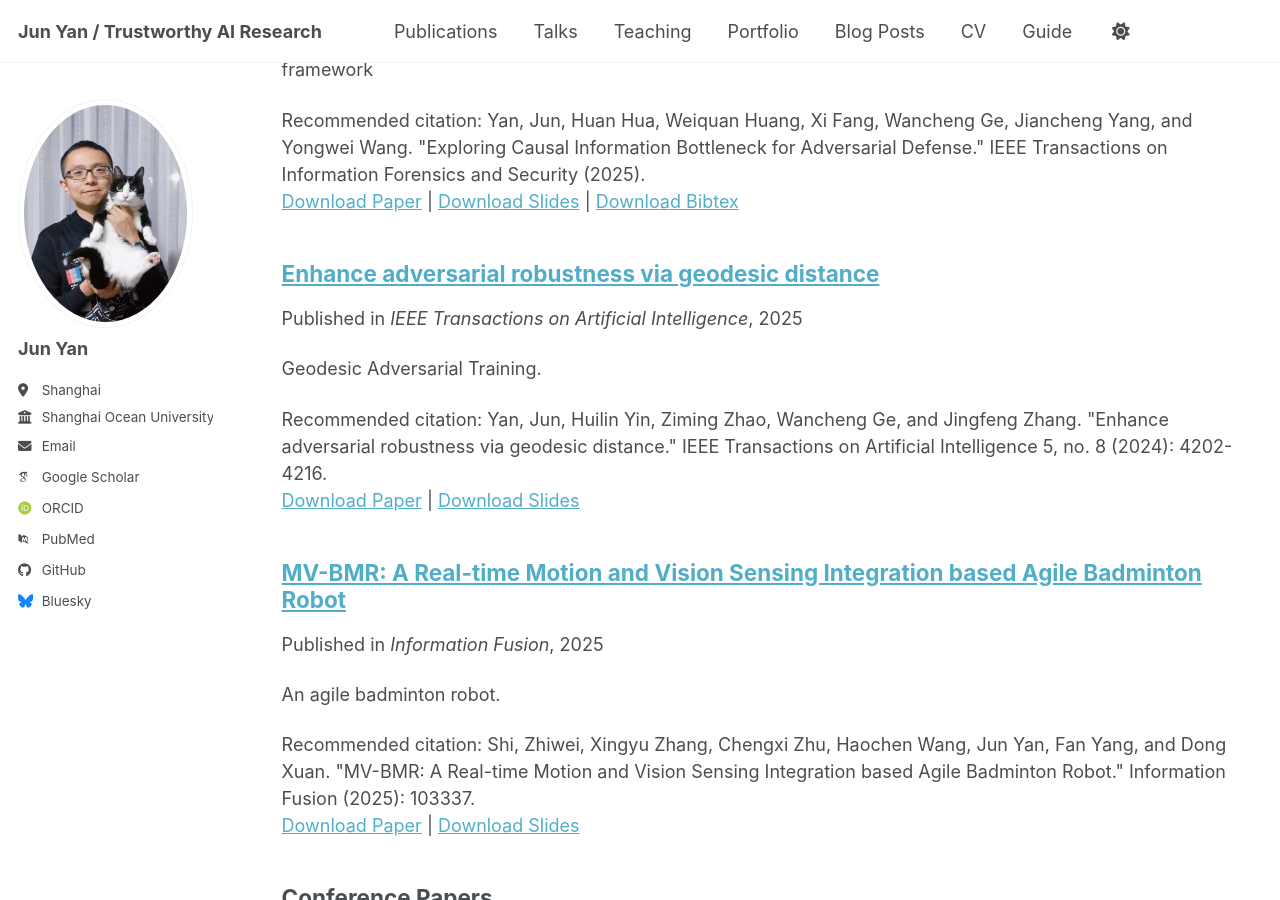
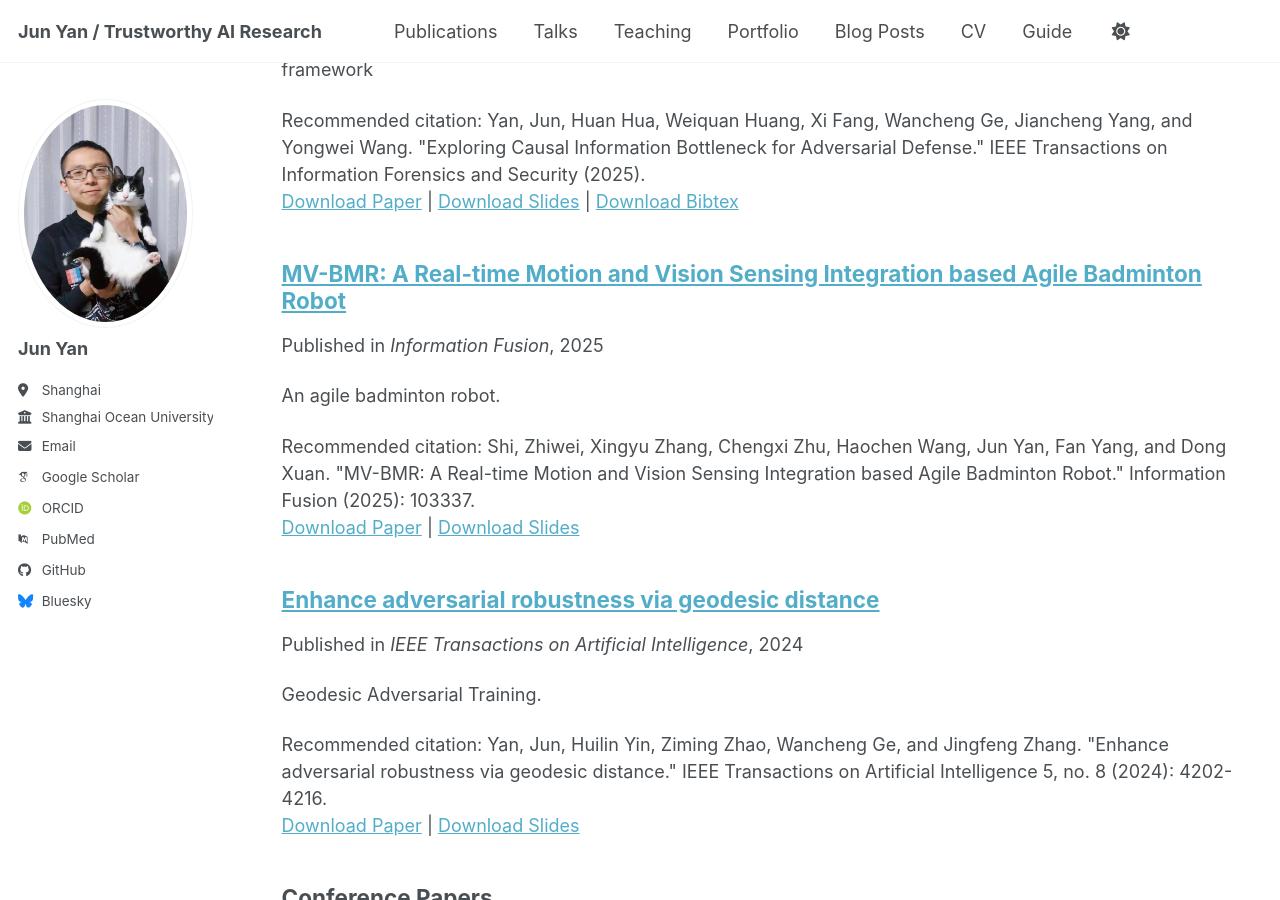
Before and after one commit to momo1986/momo1986.github.io, a Jekyll site: the page built from _pages/publications.html, in a window 1280 px wide and 900 px high, scrolled down 642 px. Built offline with Jekyll 4.4.1, drawn with Linux system fonts in a browser that asks for light colours; some web fonts are replaced; a script bundle is joined from its source files by our own code; library files that are not in the unit come from our copies.

Commit message:
Update publication date to 2024-02-09

```diff
--- a/_publications/2024-02-09-paper-title-number-6.md
+++ b/_publications/2024-02-09-paper-title-number-6.md
@@ -4,7 +4,7 @@ collection: publications
 category: manuscripts
 permalink: /publication/2024-02-09-paper-title-number-6
 excerpt: 'Geodesic Adversarial Training.'
-date: 2025-05-21
+date: 2024-02-09
 venue: 'IEEE Transactions on Artificial Intelligence'
 slidesurl: 'https://ieeexplore.ieee.org/abstract/document/10431598'
 paperurl: 'https://ieeexplore.ieee.org/abstract/document/10431598'
```
